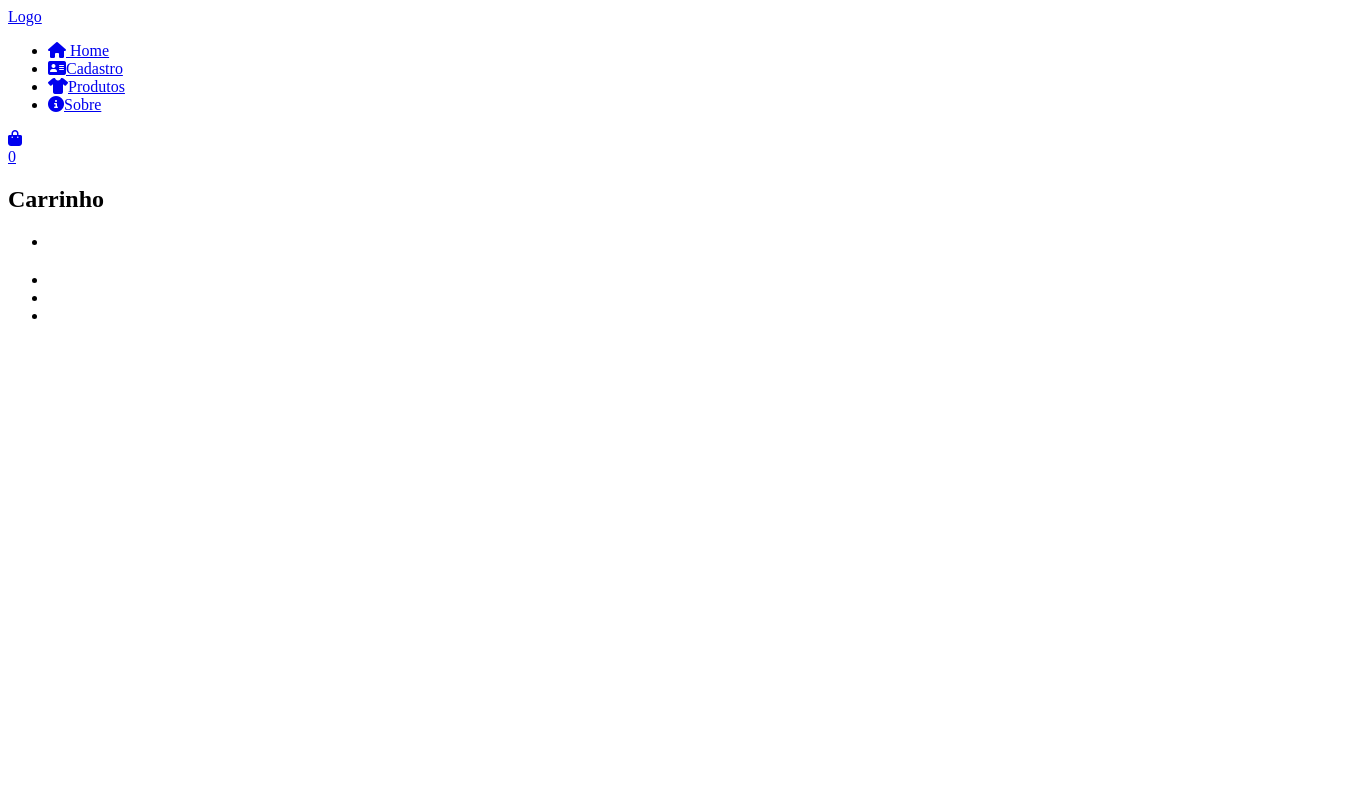
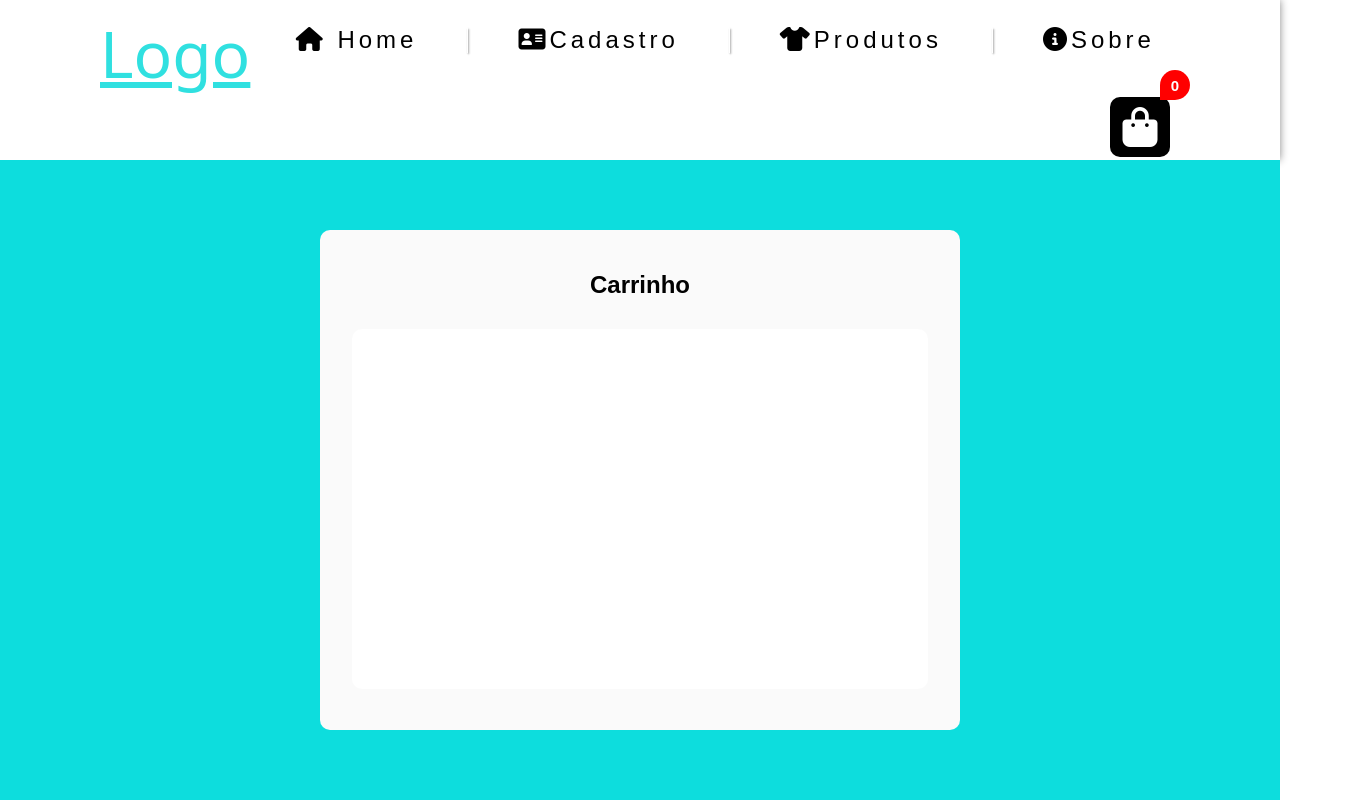
Before and after one commit to senaiAtividades/Atividades, a plain HTML site: page WebBlog2/carrinho.html in a window 1280 px wide. Shown: the top 800 px of the page, 1350 px wide, since content can reach past the window. Drawn offline with Linux system fonts and the light colour scheme; the site is published under a folder, as on GitHub Pages, so addresses that start at the root find nothing; a web font is replaced by a local one.

Commit message:
Update carrinho.html

```diff
--- a/WebBlog2/carrinho.html
+++ b/WebBlog2/carrinho.html
@@ -5,8 +5,8 @@
     <meta charset="UTF-8">
     <meta name="viewport" content="width=device-width, initial-scale=1.0">
     <title>Home</title>
-    <link rel="stylesheet" href="/css/menu.css">
-    <link rel="stylesheet" href="/css/carrinho.css">
+    <link rel="stylesheet" href="css/menu.css">
+    <link rel="stylesheet" href="css/carrinho.css">
 
     <script src="https://kit.fontawesome.com/b2e80b87e7.js" crossorigin="anonymous"></script>
     <link rel="preconnect" href="https://fonts.googleapis.com">
```
